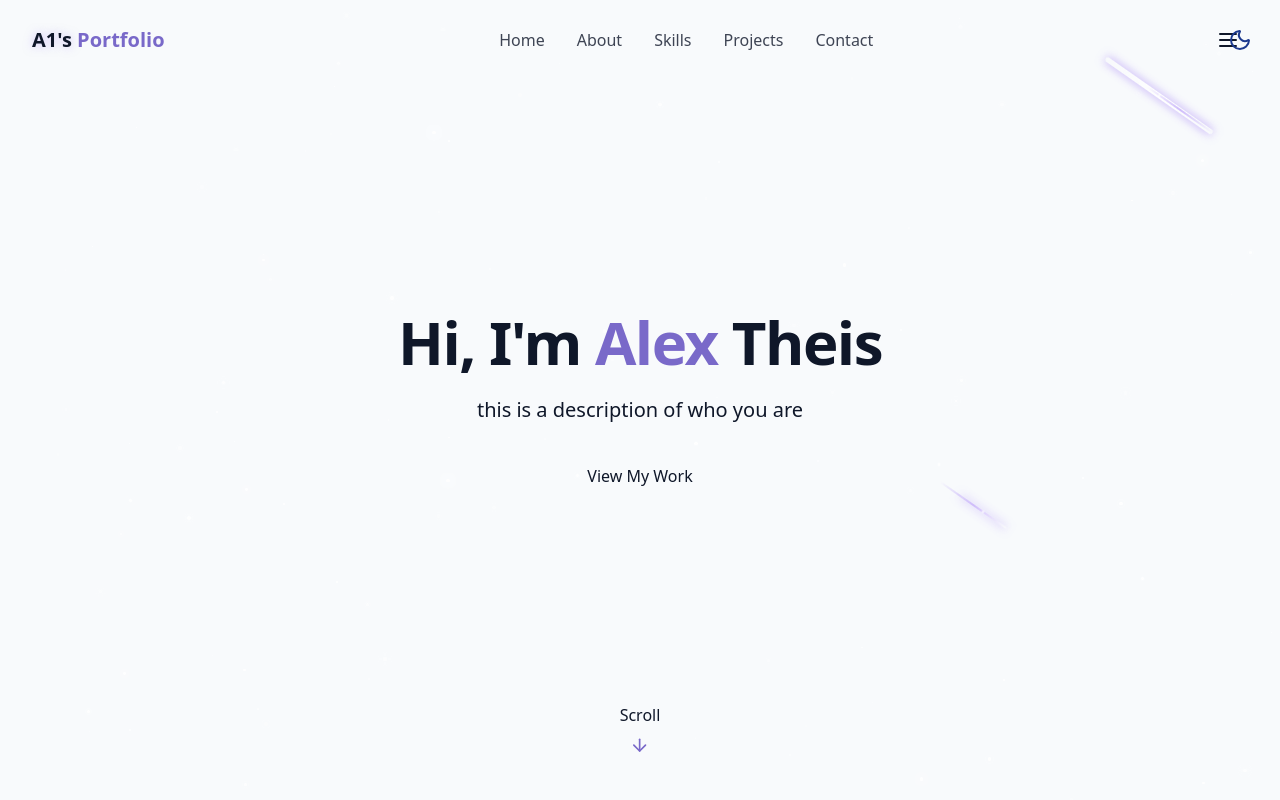
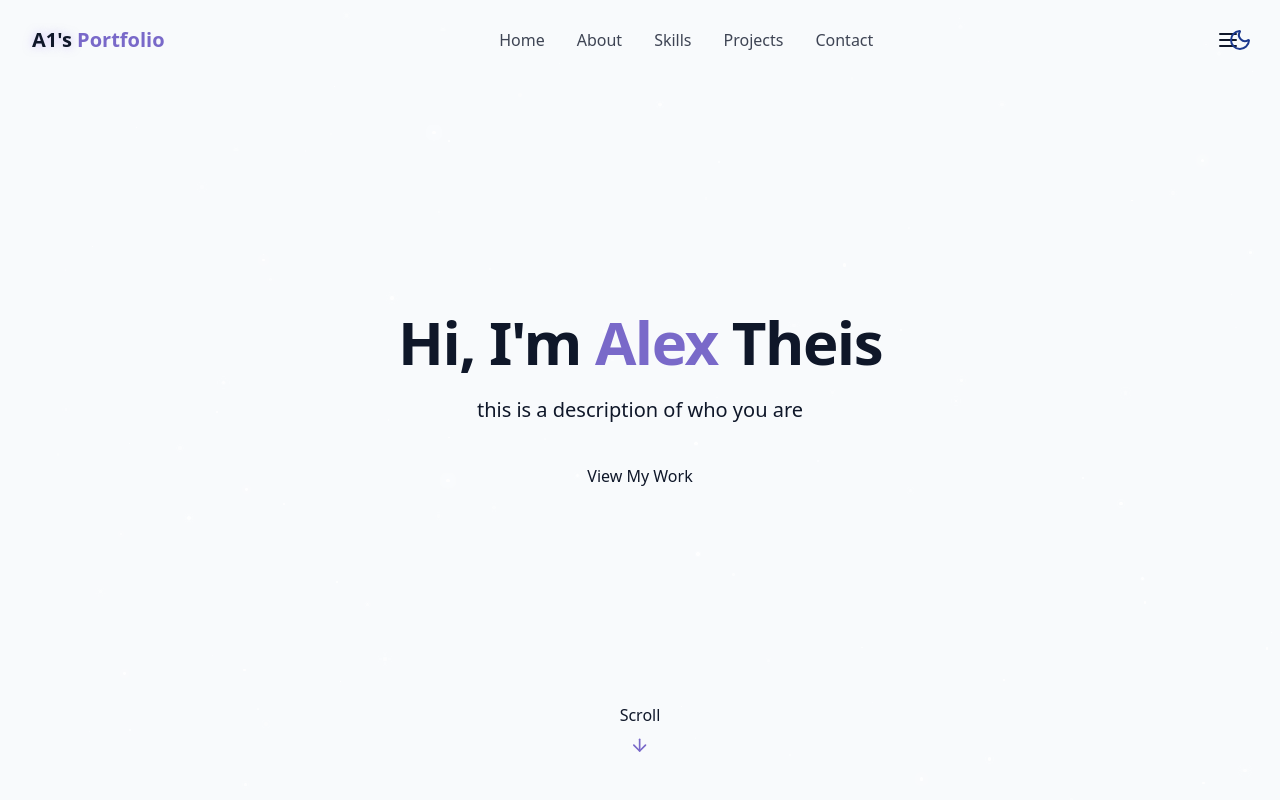
Before and after one commit to alextheis/MyPortfolio, a React (Vite) app in the folder beautiful-portfolio/: page / in a window 1280 px wide. Shown: the top 800 px of the page. Built offline with nearby package versions, Linux system fonts and the light colour scheme.

Commit message:
fixed bug with meteors showing up during light mode

```diff
--- a/beautiful-portfolio/src/components/StarBackground.jsx
+++ b/beautiful-portfolio/src/components/StarBackground.jsx
@@ -3,18 +3,49 @@ import { useEffect, useState } from "react";
 export const StarBackground = () => {
     const [stars, setStars] = useState([]);
     const [meteors, setMeteors] = useState([]);
+    const [isDarkMode, setIsDarkMode] = useState(false); // New state to track dark mode
+
+    useEffect(() => {
+        // Function to check if dark mode is active
+        const checkDarkMode = () => {
+            setIsDarkMode(document.documentElement.classList.contains('dark'));
+        };
+
+        // Initial check on component mount
+        checkDarkMode();
+
+        // Observe changes to the 'class' attribute of the html element
+        // This is crucial for reacting to theme changes (e.g., from ThemeToggle)
+        const observer = new MutationObserver(checkDarkMode);
+        observer.observe(document.documentElement, { attributes: true, attributeFilter: ['class'] });
+
+        // Cleanup observer when component unmounts
+        return () => observer.disconnect();
+    }, []); // Empty dependency array means this effect runs once on mount
 
     useEffect(() => {
         generateStars();
-        generateMeteors();
+        // Generate meteors only if in dark mode, otherwise clear them
+        if (isDarkMode) {
+            generateMeteors();
+        } else {
+            setMeteors([]); // Clear meteors if not in dark mode
+        }
 
         const handleResize = () => {
             generateStars();
+            // Re-generate meteors on resize only if in dark mode
+            if (isDarkMode) {
+                generateMeteors();
+            } else {
+                setMeteors([]);
+            }
         };
 
         window.addEventListener('resize', handleResize);
+        // Cleanup resize listener
         return () => window.removeEventListener('resize', handleResize);
-    }, []);
+    }, [isDarkMode]); // This effect re-runs when isDarkMode changes
 
     const generateStars = () => {
         const numberOfStars = Math.floor(
@@ -34,13 +65,13 @@ export const StarBackground = () => {
     };
 
     const generateMeteors = () => {
-        const numberOfMeteors = 8;
+        const numberOfMeteors = 8; // You can adjust this number
 
         const newMeteors = Array.from({ length: numberOfMeteors }, (_, i) => ({
             id: `meteor-${i}`,
             size: Math.random() * 2 + 1,
             x: Math.random() * 100,
-            y: Math.random() * 20,
+            y: Math.random() * 20, // Meteors typically appear from the top
             delay: Math.random() * 10,
             animationDuration: Math.random() * 2 + 4,
         }));
@@ -79,12 +110,13 @@ export const StarBackground = () => {
                     animation: twinkle 3s ease-in-out infinite;
                 }
 
+                /* The .meteor class will only be applied if meteors are generated and rendered */
                 .meteor {
                     position: absolute;
                     background: linear-gradient(45deg, transparent, rgba(255, 255, 255, 0.8), transparent);
                     border-radius: 50px;
                     box-shadow: 0 0 10px rgba(139, 92, 246, 0.6);
-                    opacity: 0;
+                    opacity: 0; /* Initial opacity for the animation to fade in */
                 }
 
                 .meteor::before {
@@ -112,6 +144,7 @@ export const StarBackground = () => {
             `}</style>
 
             <div className="fixed inset-0 overflow-hidden pointer-events-none z-0">
+                {/* Render stars always */}
                 {stars.map((star) => (
                     <div
                         key={star.id}
@@ -127,7 +160,8 @@ export const StarBackground = () => {
                     />
                 ))}
 
-                {meteors.map((meteor) => (
+                {/* Conditionally render meteors only if isDarkMode is true */}
+                {isDarkMode && meteors.map((meteor) => (
                     <div
                         key={meteor.id}
                         className="meteor"
```
